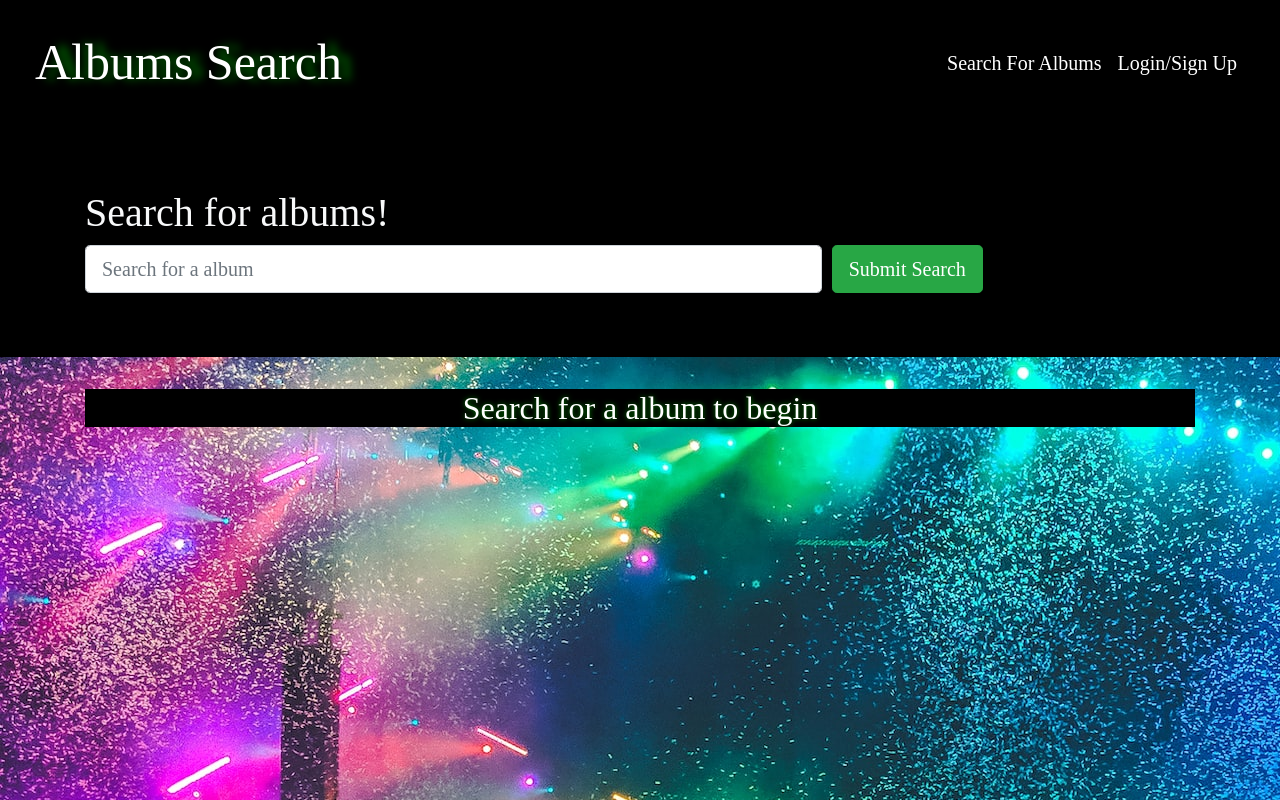
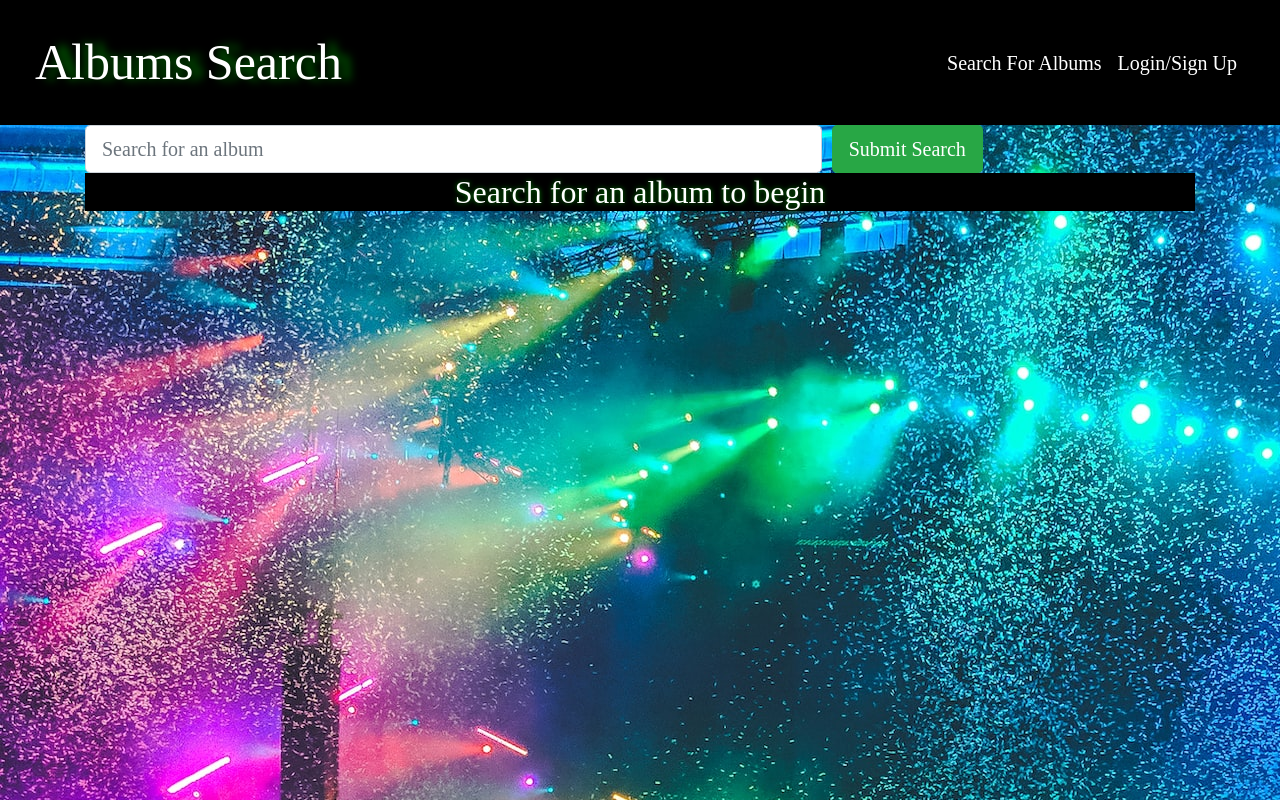
Before and after one commit to k3vbot/Social-Music-App, a React (Create React App) app in the folder client/: page / in a window 1280 px wide. Built offline with nearby package versions, Linux system fonts and the light colour scheme; a web font is replaced by a local one.

Commit message:
little cleanup and css work

```diff
--- a/client/src/App.css
+++ b/client/src/App.css
@@ -151,3 +151,11 @@ body {
 .bg-dark {
   background-color: black !important;
 }
+
+.viewalbums {
+  background-color: rgb(131, 155, 217)
+}
+
+.h2, h2 {
+  text-align: center;
+}
--- a/client/src/pages/SavedAlbums.js
+++ b/client/src/pages/SavedAlbums.js
@@ -56,13 +56,8 @@ const SavedAlbums = () => {
 
   return (
     <>
-      <Jumbotron fluid className='text-light bg-dark'>
-        <Container>
-          <h1>Viewing saved albums!</h1>
-        </Container>
-      </Jumbotron>
       <Container>
-        <h2>
+        <h2 className='viewalbums'>
           {userData.savedAlbums.length
           ? `Viewing ${userData.savedAlbums.length} saved ${userData.savedAlbums.length === 1 ? 'album' : 'albums'}:`
             : 'You have no saved albums!'}
--- a/client/src/pages/SearchAlbums.js
+++ b/client/src/pages/SearchAlbums.js
@@ -41,7 +41,6 @@ const SearchAlbums = () => {
       }
 
       const { results } = await response.json();
-     console.log(results.albummatches.album);
       const items = results.albummatches.album;
       const albumData = items.map((album) => ({
         AlbumName: album.name,
@@ -49,7 +48,6 @@ const SearchAlbums = () => {
         link: album.url,
         image: album.image[3]['#text'],
       }));
-      console.log(albumData)
 
       setsearchedAlbums(albumData);
       setSearchInput('');
@@ -70,7 +68,6 @@ const SearchAlbums = () => {
       return false;
     }
 
-
     try {
       // saveAlbum mutation
       await saveAlbum({ variables: albumToSave });
@@ -85,9 +82,7 @@ const SearchAlbums = () => {
 
   return (
     <>
-      <Jumbotron fluid className='text-light bg-dark'>
         <Container>
-          <h1>Search for albums!</h1>
           {
           error ? `There is an error with Apollo Client ${error}!` : null
           }
@@ -100,7 +95,7 @@ const SearchAlbums = () => {
                   onChange={(e) => setSearchInput(e.target.value)}
                   type='text'
                   size='lg'
-                  placeholder='Search for a album'
+                  placeholder='Search for an album'
                 />
               </Col>
               <Col xs={12} md={4}>
@@ -111,13 +106,12 @@ const SearchAlbums = () => {
             </Form.Row>
           </Form>
         </Container>
-      </Jumbotron>
 
       <Container>
         <h2 className='searchResults'>
           {searchedAlbums.length
             ? `Viewing ${searchedAlbums.length} results:`
-            : 'Search for a album to begin'}
+            : 'Search for an album to begin'}
         </h2>
         <CardColumns>
           {searchedAlbums.map((album) => {
```
Also changed, not shown: 1 other file (tests, documents, lock files or other folders).
